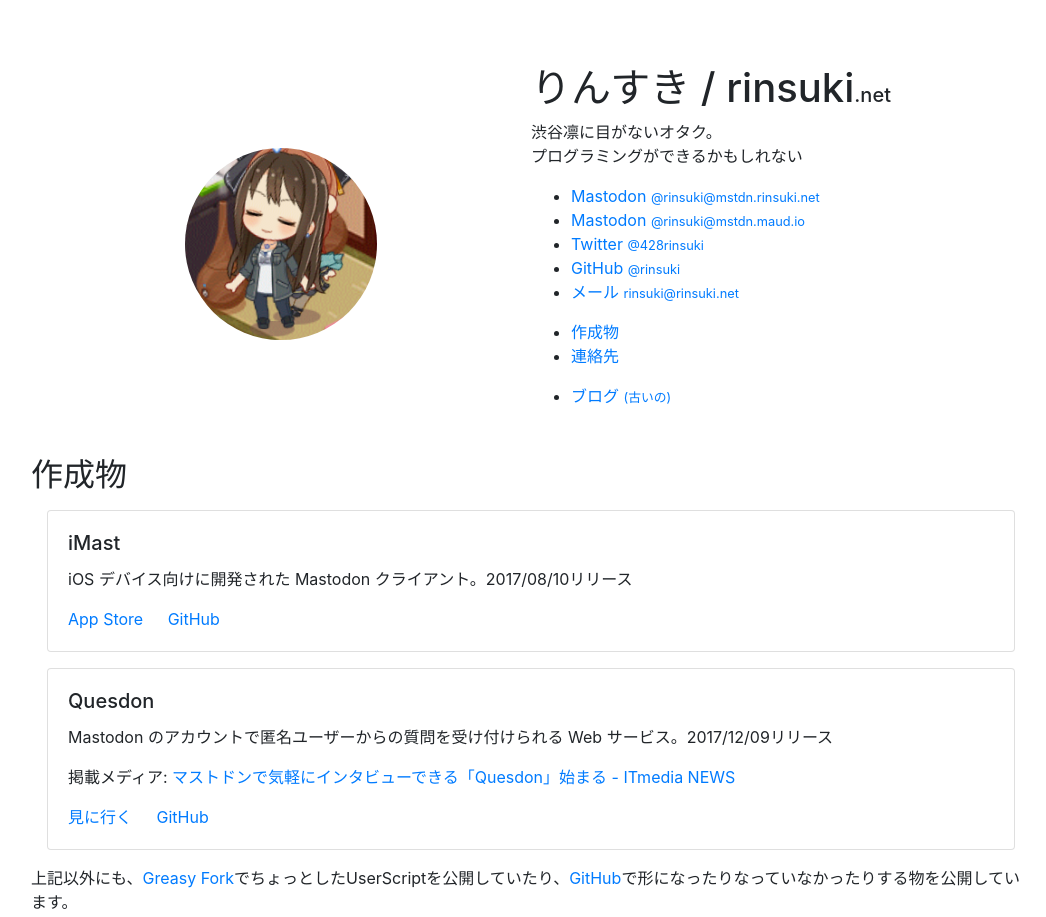
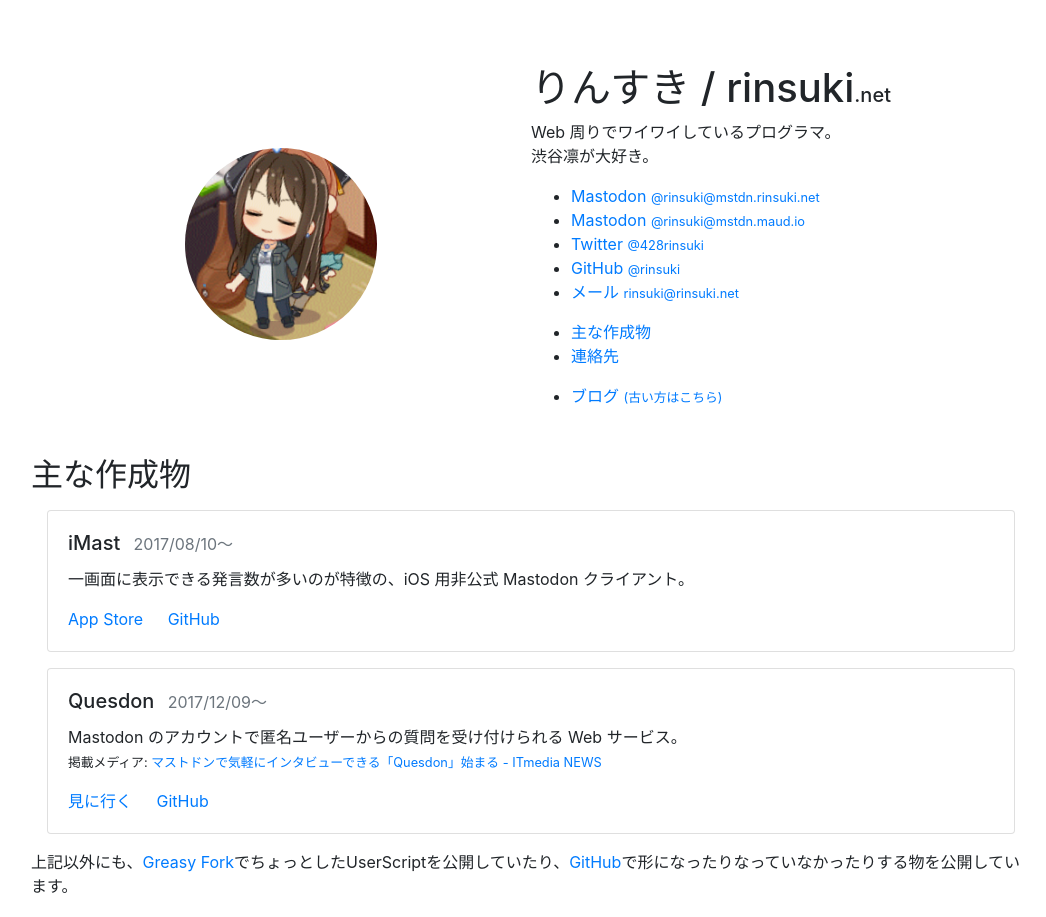
Before and after one commit to rinsuki/rinsuki.net, a plain HTML site: page index.html in a window 1280 px wide. Shown: the top 917 px of the page, without its empty margins (109-1155 px from the left). Drawn offline with Linux system fonts and the light colour scheme.

Commit message:
いいかんじにした

```diff
--- a/index.html
+++ b/index.html
@@ -16,7 +16,7 @@
                 </div>
                 <div class="flex">
                     <h1>りんすき / rinsuki<span style="font-size: 50%;">.net</span></h1>
-                    <p>渋谷凛に目がないオタク。<br>プログラミングができるかもしれない</p>
+                    <p>Web 周りでワイワイしているプログラマ。<br>渋谷凛が大好き。</p>
                     <ul>
                         <li><a href="https://mstdn.rinsuki.net/@rinsuki">Mastodon <small>@rinsuki@mstdn.rinsuki.net</small></a></li>
                         <li><a href="https://mstdn.maud.io/@rinsuki">Mastodon <small>@rinsuki@mstdn.maud.io</small></a></li>
@@ -25,32 +25,44 @@
                         <li><a href="mailto:rinsuki@rinsuki.net">メール <small>rinsuki@rinsuki.net</small></a></li>
                     </ul>
                     <ul>
-                        <li><a href="#works">作成物</a></li>
+                        <li><a href="#works">主な作成物</a></li>
                         <li><a href="#contact">連絡先</a></li>
                     </ul>
                     <ul>
                         <li>
                             <a href="https://blog.rinsuki.net">ブログ</a>
-                            <small><a href="http://rinsuki.hatenablog.jp/">(古いの)</a></small>
+                            <small><a href="http://rinsuki.hatenablog.jp/">(古い方はこちら)</a></small>
                         </li>
                     </ul>
                 </div>
             </section>
             <section id="works">
-                <h2>作成物</h2>
+                <h2>主な作成物</h2>
                 <div class="card">
                     <div class="card-body">
-                        <h5 class="card-title">iMast</h5>
-                        <p class="card-text">iOS デバイス向けに開発された Mastodon クライアント。2017/08/10リリース</p>
+                        <h5 class="card-title">
+                            iMast
+                            <small class="ml-2 text-muted">2017/08/10〜</small>
+                        </h5>
+                        <p class="card-text">一画面に表示できる発言数が多いのが特徴の、iOS 用非公式 Mastodon クライアント。</p>
                         <a href="https://itunes.apple.com/jp/app/imast/id1229461703?mt=8" class="card-link">App Store</a>
                         <a href="https://github.com/cinderella-project/iMast" class="card-link">GitHub</a>
                     </div>
                 </div>
                 <div class="card">
                     <div class="card-body">
-                        <h5 class="card-title">Quesdon</h5>
-                        <p class="card-text">Mastodon のアカウントで匿名ユーザーからの質問を受け付けられる Web サービス。2017/12/09リリース</p>
-                        <p class="card-text">掲載メディア: <a href="http://www.itmedia.co.jp/news/articles/1712/11/news093.html">マストドンで気軽にインタビューできる「Quesdon」始まる - ITmedia NEWS</a></p>
+                            <h5 class="card-title">
+                                Quesdon
+                                <small class="ml-2 text-muted">2017/12/09〜</small>
+                            </h5>
+                        <p class="card-text">
+                            Mastodon のアカウントで匿名ユーザーからの質問を受け付けられる Web サービス。
+                            <br>
+                            <small>
+                                掲載メディア:
+                                <a href="http://www.itmedia.co.jp/news/articles/1712/11/news093.html">マストドンで気軽にインタビューできる「Quesdon」始まる - ITmedia NEWS</a>
+                            </small>
+                        </p>
                         <a href="https://quesdon.rinsuki.net" class="card-link">見に行く</a>
                         <a href="https://github.com/rinsuki/quesdon" class="card-link">GitHub</a>
                     </div>
```
